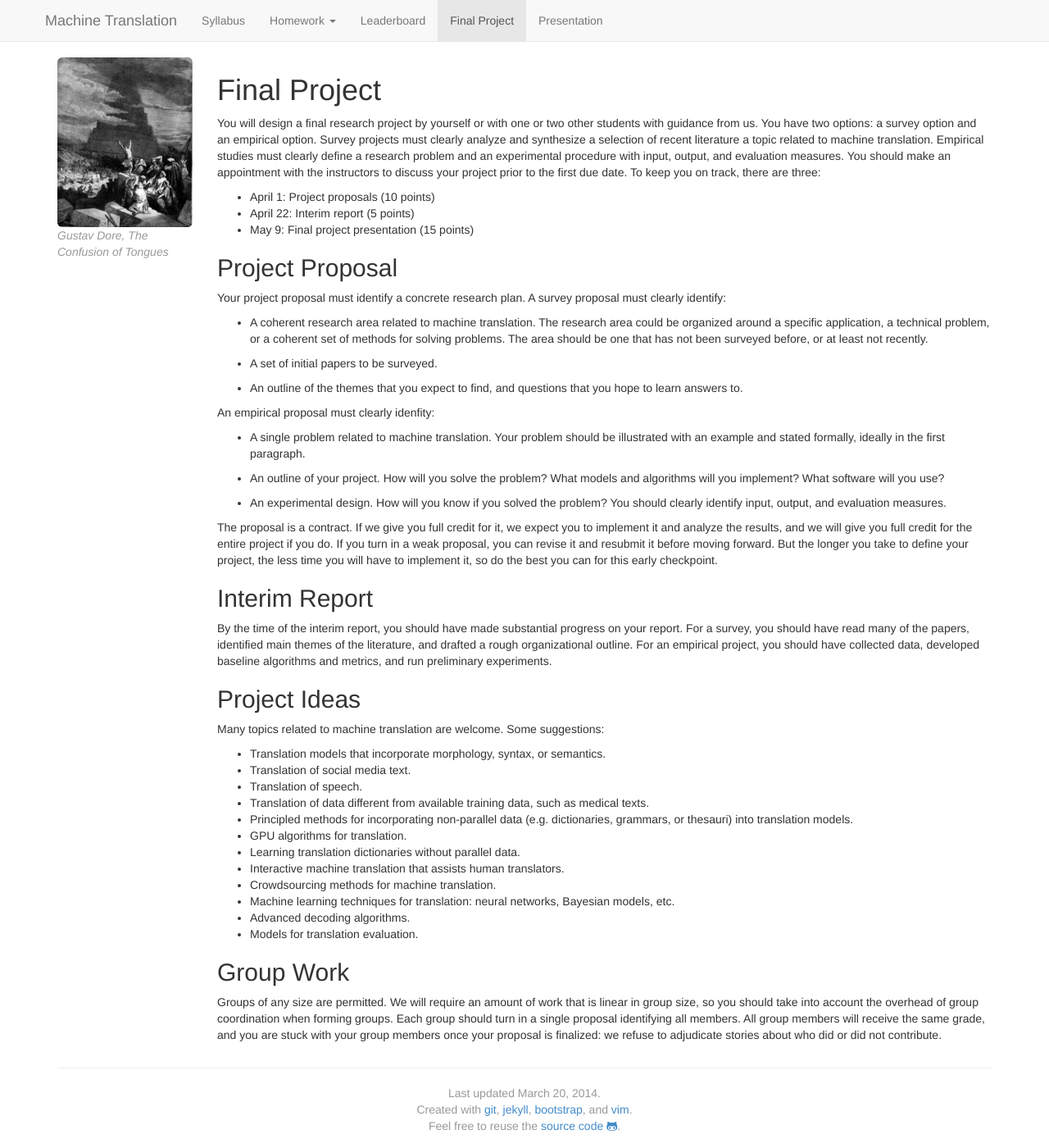
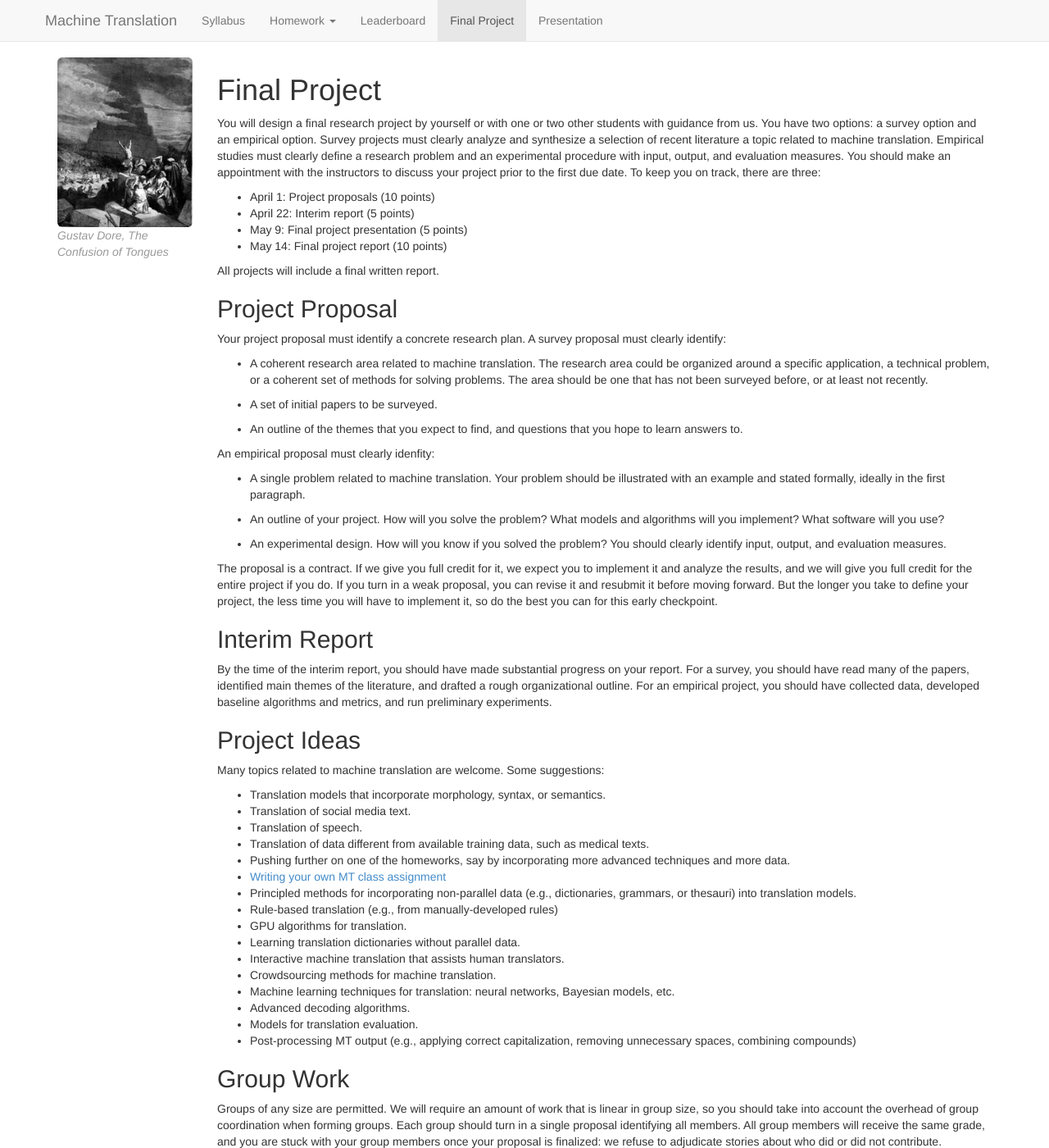
Before and after one commit to mt-class/jhu, a Jekyll site: the page built from project.md, in a window 1280 px wide and 1400 px high. Shown: the whole window at 82% size. Built offline with Jekyll 4.4.1, drawn with Linux system fonts in a browser that asks for light colours; nearby versions of some CDN libraries.

Commit message:
Added some suggestions and written final report

```diff
--- a/project.md
+++ b/project.md
@@ -21,7 +21,10 @@ keep you on track, there are three:
 
 * April 1: Project proposals (10 points)
 * April 22: Interim report (5 points)
-* May 9: Final project presentation (15 points)
+* May 9: Final project presentation (5 points)
+* May 14: Final project report (10 points)
+
+All projects will include a final written report.
 
 Project Proposal
 ----------------
@@ -77,8 +80,12 @@ Many topics related to machine translation are welcome. Some suggestions:
 * Translation of social media text.
 * Translation of speech.
 * Translation of data different from available training data, such as medical texts.
+* Pushing further on one of the homeworks, say by incorporating more advanced techniques and more
+  data.
+* [Writing your own MT class assignment](http://mt-class.org/penn/project.html)
 * Principled methods for incorporating non-parallel data
-  (e.g. dictionaries, grammars, or thesauri) into translation models.
+  (e.g., dictionaries, grammars, or thesauri) into translation models.
+* Rule-based translation (e.g., from manually-developed rules)
 * GPU algorithms for translation.
 * Learning translation dictionaries without parallel data.
 * Interactive machine translation that assists human translators.
@@ -86,7 +93,8 @@ Many topics related to machine translation are welcome. Some suggestions:
 * Machine learning techniques for translation: neural networks, Bayesian models, etc.
 * Advanced decoding algorithms.
 * Models for translation evaluation.
-
+* Post-processing MT output (e.g., applying correct capitalization, removing unnecessary spaces,
+  combining compounds)
 
 Group Work
 ----------
```
